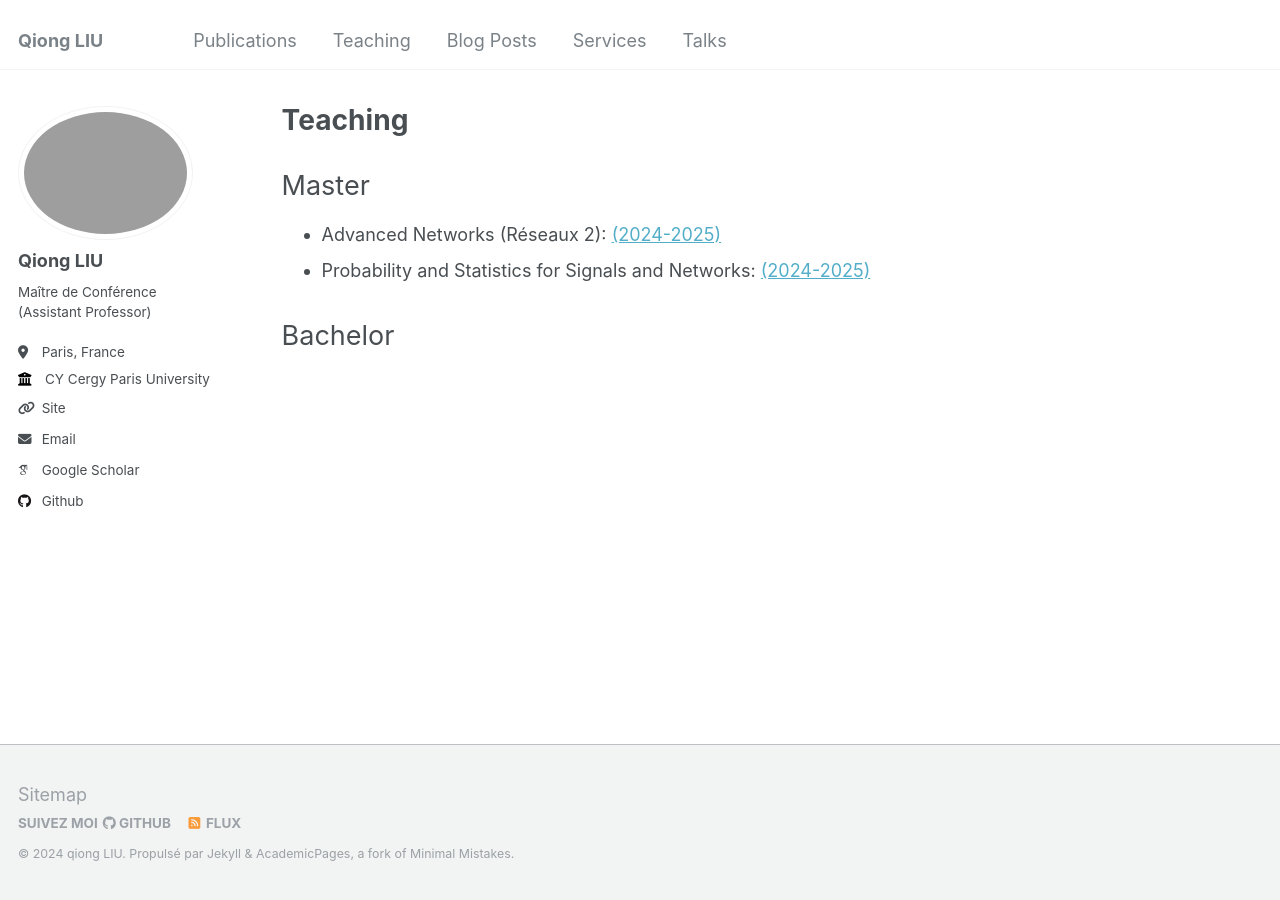
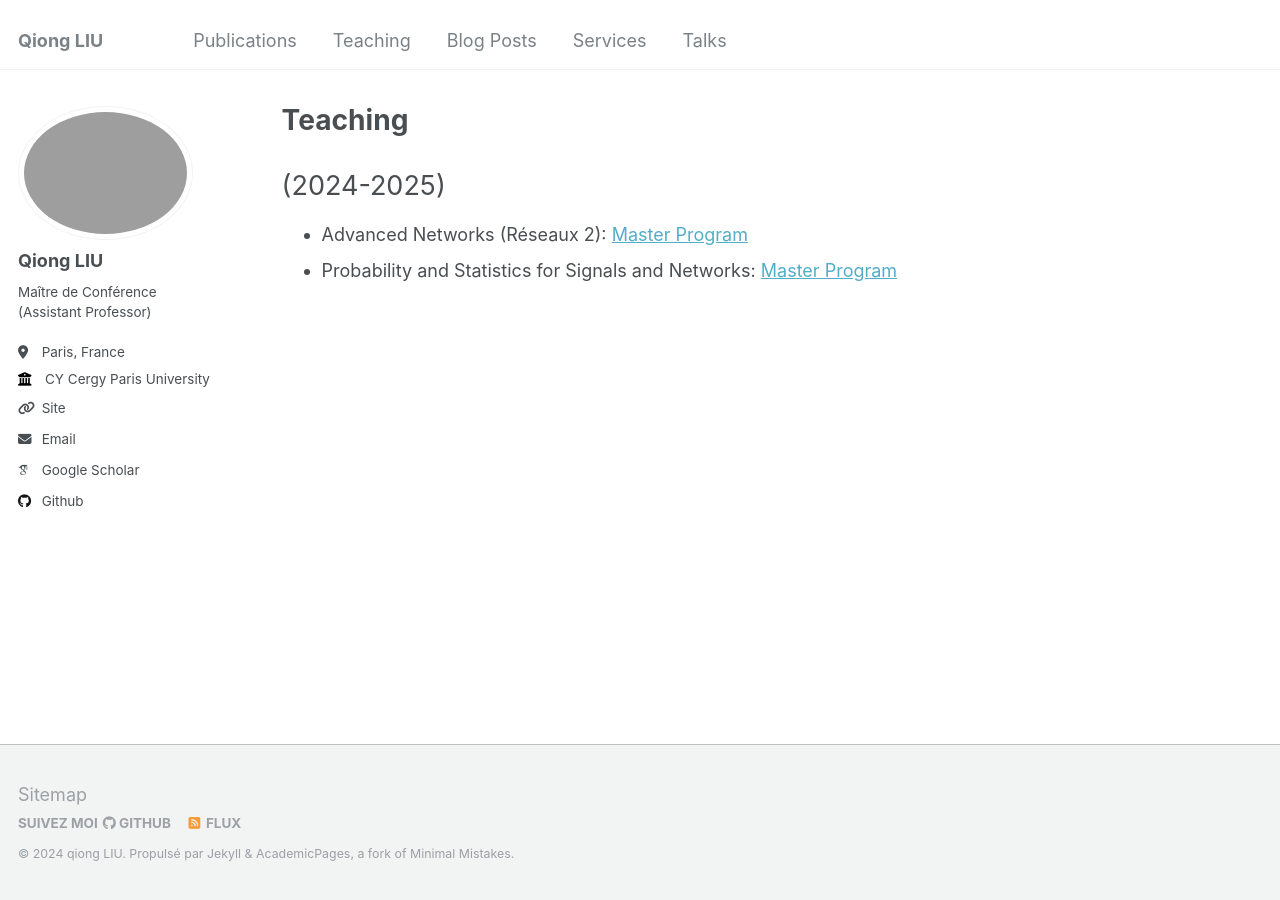
Before and after one commit to evesiphus/evesiphus.github.io, a Jekyll site: the page built from _pages/teaching.html, in a window 1280 px wide. Built offline with Jekyll 4.4.1, drawn with Linux system fonts in a browser that asks for light colours; some web fonts are replaced.

Commit message:
Update teaching.html

```diff
--- a/_pages/teaching.html
+++ b/_pages/teaching.html
@@ -7,26 +7,19 @@ author_profile: true
 
 {% include base_path %}
 
-<!-- Teaching experiences formatted similarly to Publications page -->
+<!-- Teaching experiences sorted by academic year -->
+{% assign sorted_courses = site.teaching | sort: 'academic_year' | reverse %}
 
-<!-- Master Program -->
-<h2 style="font-size: 1.5rem;font-weight: normal; margin-top: 2rem;">Master</h2>
+{% assign years = sorted_courses | map: 'academic_year' | uniq %}
+{% for year in years %}
+  <h2 style="font-size: 1.5rem;font-weight: normal; margin-top: 2rem;">{{ year }}</h2>
   <ul style="margin-bottom: 1rem;">
-  {% assign master_courses = site.teaching | where: "program", "Master"  | reverse %}
-  {% for post in master_courses %}
+    {% for course in sorted_courses %}
+      {% if course.academic_year == year %}
         <li>
-      {{ post.title }}: <a href="{{ post.url | relative_url }}">{{ post.academic_year }}</a>
+          {{ course.title }}: <a href="{{ course.url | relative_url }}">{{ course.program }} Program</a>
         </li>
+      {% endif %}
     {% endfor %}
   </ul>
-
-<!-- Bachelor Program -->
-<h2 style="font-size: 1.5rem;font-weight: normal; margin-top: 2rem;">Bachelor</h2>
-<ul style="margin-bottom: 1rem;">
-  {% assign bachelor_courses = site.teaching | where: "program", "Bachelor"  | reverse %}
-  {% for post in bachelor_courses %}
-    <li>
-      {{ post.title }}: <a href="{{ post.url | relative_url }}">{{ post.academic_year }}</a>
-    </li>
 {% endfor %}
-</ul>
```
Lines whose indentation alone changed are shown as unchanged.
